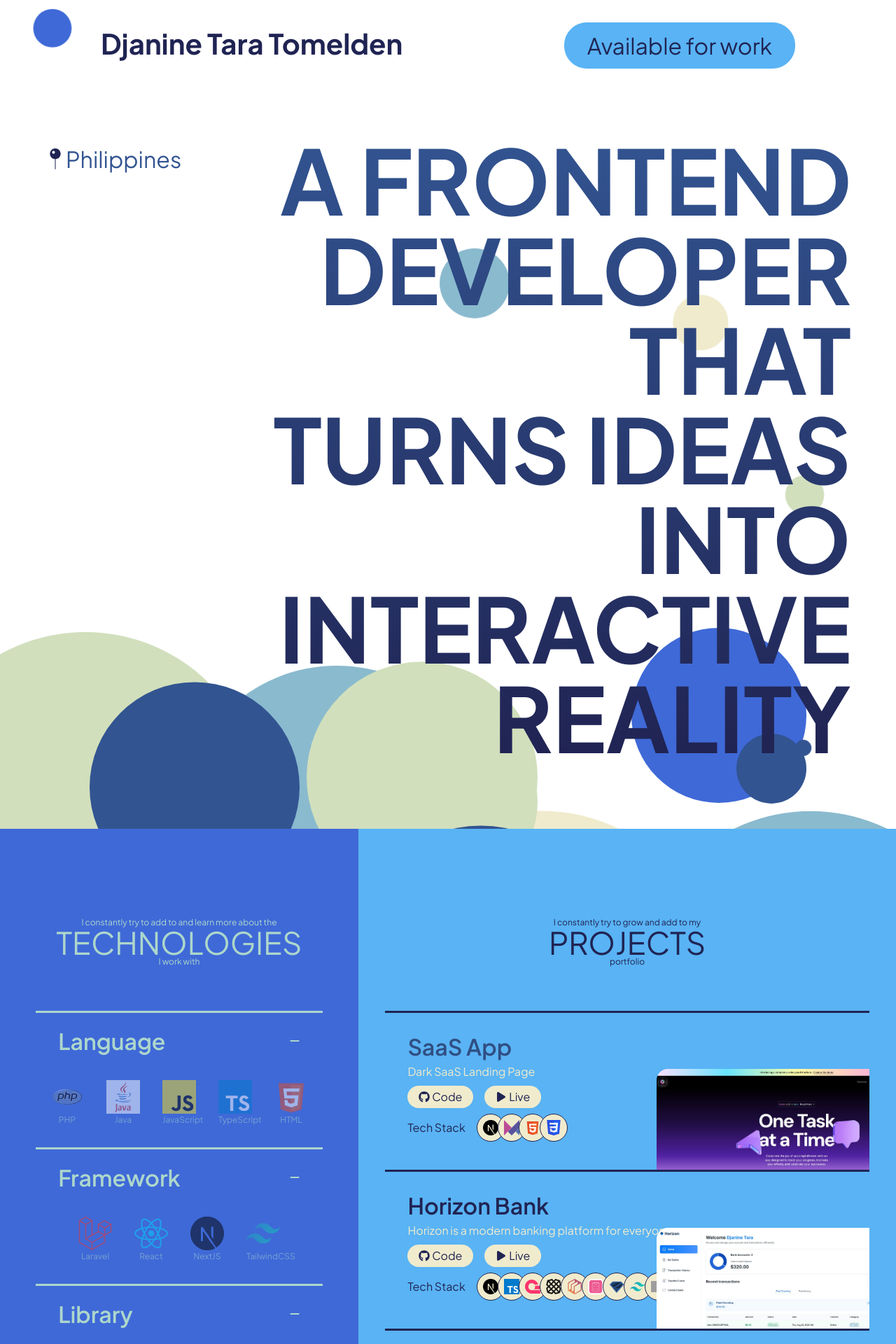
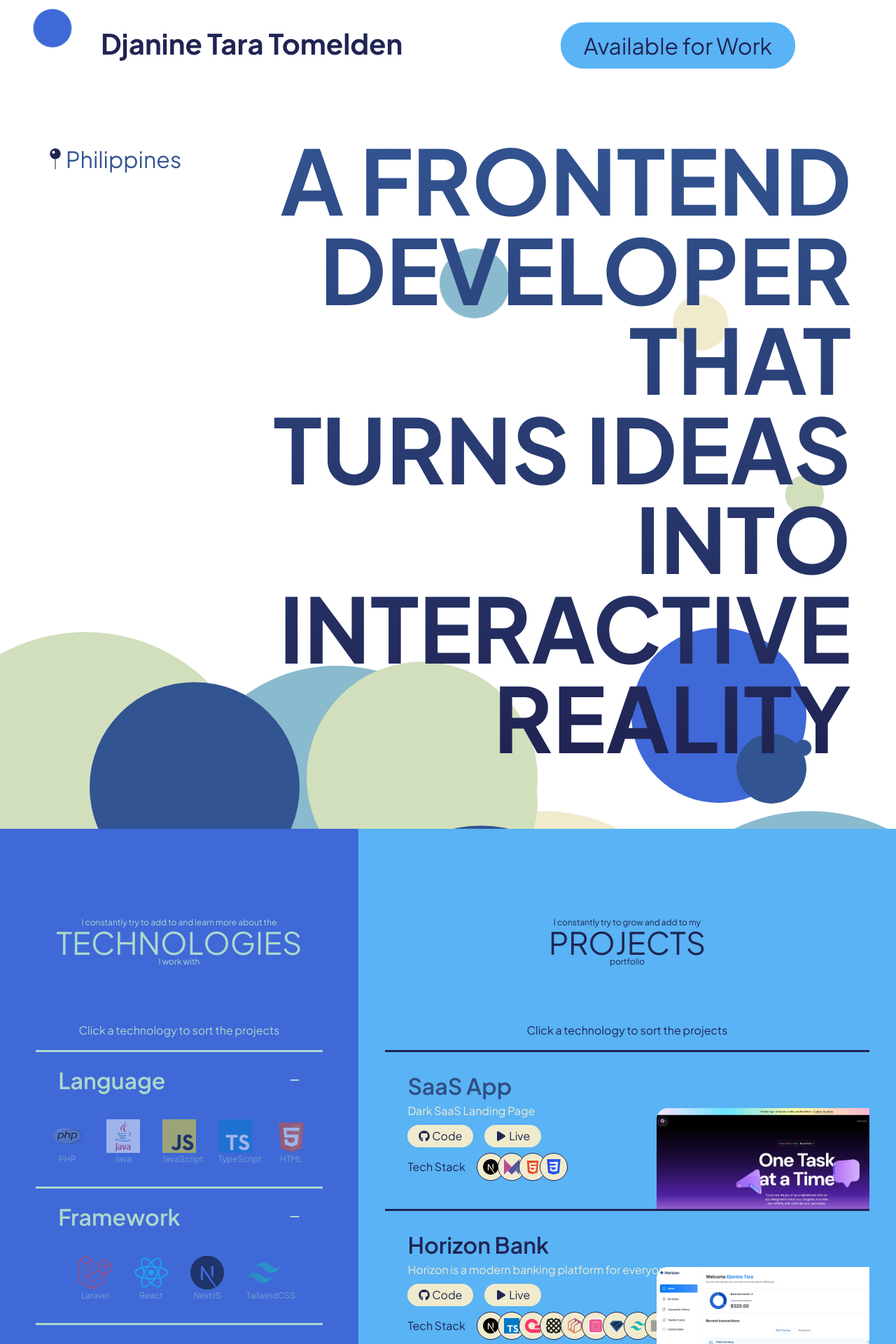
Before and after one commit to deejaneen/myportfoliov2, a Next.js app: page / in a window 1280 px wide. Shown: the top 1920 px of the page at 70% size. Built offline with nearby package versions, Linux system fonts and the light colour scheme; grey boxes are pictures that could not be loaded.

Commit message:
Add files via upload

```diff
--- a/src/SectionHeader/SectionHeader.tsx
+++ b/src/SectionHeader/SectionHeader.tsx
@@ -1,14 +1,18 @@
-import React from 'react'
-import './SectionHeader.css'
+import React from "react";
+import "./SectionHeader.css";
 
-const SectionHeader = ({title, aboveTitle, belowTitle}: SectionHeaderProps) => {
+const SectionHeader = ({
+  title,
+  aboveTitle,
+  belowTitle,
+}: SectionHeaderProps) => {
   return (
-    <hgroup className='header-2-align'>
-       <span className='paragraph'>{aboveTitle}</span>
-        <h2 className='header-2 uppercase'>{title}</h2>
-        <span className='paragraph'>{belowTitle}</span>
-    </hgroup>
-  )
-}
+    <h2 className="header-2-align">
+      <span className="paragraph">{aboveTitle}</span>
+      <span className="header-2 uppercase">{title}</span>
+      <span className="paragraph">{belowTitle}</span>
+    </h2>
+  );
+};
 
-export default SectionHeader
+export default SectionHeader;
--- a/src/components/Navbar/Navbar.css
+++ b/src/components/Navbar/Navbar.css
@@ -12,20 +12,52 @@
 
 .navbar-button {
   mix-blend-mode: difference;
+  display: flex;
+  flex-direction: column;
 }
 
 .navbar-item {
   mix-blend-mode: difference;
 }
 .button {
-  border: 1px solid #59B3F4;
-  background: #59B3F4;
+  border: 1px solid #59b3f4;
+  background: #59b3f4;
   padding: 8px 32px;
   border-radius: 2rem;
   transition: transform 0.1s ease;
 }
 .button:hover {
   transform: scale(1.05);
+}
+
+.text-hidden {
+  animation: moveUp 0.1s ease-out;
+  display: none;
+}
+.text-active {
+  display: block;
+  animation: moveCenter 0.1s ease-out;
+}
+
+@keyframes moveUp {
+  0% {
+    transform: translateY(0px);
+    opacity: 1;
+  }
+  100% {
+    transform: translateY(-20px);
+    opacity: 0;
+  }
+}
+@keyframes moveCenter {
+  0% {
+    transform: translateY(20px);
+    opacity: 0;
+  }
+  100% {
+    transform: translateY(0px);
+    opacity: 1;
+  }
 }
 
 @media screen and (max-width: 2000px) {
--- a/src/components/Navbar/Navbar.tsx
+++ b/src/components/Navbar/Navbar.tsx
@@ -1,14 +1,19 @@
 "use client";
-import React from "react";
+import React, { useState } from "react";
 import "./Navbar.css";
 import { motion } from "framer-motion";
 
 const Navbar = () => {
+  const [buttonWhileHover, setbuttonWhileHover] = useState(false);
   return (
     <nav className="navbar__container mix-blend-difference">
       <ul className="flex justify-between w-full">
         <li>
-          <a href="#" className="navbar-item flex-center" aria-label="Link that redirects to home page">
+          <a
+            href="#"
+            className="navbar-item flex-center"
+            aria-label="Link that redirects to home page"
+          >
             Djanine Tara Tomelden
           </a>
         </li>
@@ -19,8 +24,20 @@ const Navbar = () => {
             download
             className=" navbar-button button flex-center"
             aria-label="Link that downloads resume"
+            onMouseEnter={() => setbuttonWhileHover(true)}
+            onMouseLeave={() => setbuttonWhileHover(false)}
           >
-            Available for work
+            <span
+              className={`${buttonWhileHover ? "text-hidden" : "text-active"}`}
+            >
+              Available for Work
+            </span>
+            <span
+              className={`${buttonWhileHover ?
+                "text-active" : "text-hidden"}`}
+            >
+              Download Resume
+            </span>
           </motion.a>
         </li>
       </ul>
--- a/src/components/ProjectsAndTechnologies/ProjectsAndTechnologies.css
+++ b/src/components/ProjectsAndTechnologies/ProjectsAndTechnologies.css
@@ -33,6 +33,9 @@
   display: flex;
   align-items: center;
   flex-direction: column;
+}
+.technology-sort-instructions{
+  padding: 1rem 0;
 }
 .technology-accordion {
   width: 80%;
--- a/src/components/ProjectsAndTechnologies/ProjectsAndTechnologies.tsx
+++ b/src/components/ProjectsAndTechnologies/ProjectsAndTechnologies.tsx
@@ -59,7 +59,7 @@ const ProjectsAndTechnologies = () => {
 
   return (
     <div className="bg-seafoam flex flex-row projectstechnologies__container">
-      <aside className="technologies text-seafoam">
+      <section className="technologies text-seafoam">
         <SectionHeader
           title="TECHNOLOGIES"
           aboveTitle="I constantly try to add to and learn more about the"
@@ -67,6 +67,7 @@ const ProjectsAndTechnologies = () => {
         />
         <div className="technology-accordion">
           <ul className="flex flex-col items-center justify-center pt-16">
+            <p  className="technology-sort-instructions">Click a technology to sort the projects</p>
             {category.map((elem) => {
               const { id, category } = elem;
               return (
@@ -84,9 +85,7 @@ const ProjectsAndTechnologies = () => {
                   </div>
                   <AnimatePresence>
                     {isOpen[id] && (
-                      <motion.ul
-                        className="flex items-center justify-center mapped-items-container"
-                      >
+                      <motion.ul className="flex items-center justify-center mapped-items-container">
                         {items
                           .filter((item) => item.category === category)
                           .map((elem) => {
@@ -122,7 +121,7 @@ const ProjectsAndTechnologies = () => {
             })}
           </ul>
         </div>
-      </aside>
+      </section>
       <section className="projects text-primary">
         <SectionHeader
           title="PROJECTS"
@@ -131,6 +130,7 @@ const ProjectsAndTechnologies = () => {
         />
         <div className="projects-section">
           <ul className="flex flex-col items-center justify-center pt-16">
+          <p className="technology-sort-instructions">Click a technology to sort the projects</p>
             {filteredProjects.map((projects) => {
               const {
                 id,
@@ -156,10 +156,20 @@ const ProjectsAndTechnologies = () => {
                       </h3>
                       <p className="project-description">{des}</p>
                       <div className="project-buttons">
-                        <a className="flex items-center justify-center" href={codeLink} target="_blank" aria-label={`Link that redirects to ${title} website repository on github`}>
+                        <a
+                          className="flex items-center justify-center"
+                          href={codeLink}
+                          target="_blank"
+                          aria-label={`Link that redirects to ${title} website repository on github`}
+                        >
                           <FaGithub /> &nbsp;Code
                         </a>
-                        <a className="flex items-center justify-center"  href={liveLink} target="_blank" aria-label={`Link that redirects to ${title} website`}>
+                        <a
+                          className="flex items-center justify-center"
+                          href={liveLink}
+                          target="_blank"
+                          aria-label={`Link that redirects to ${title} website`}
+                        >
                           <FaPlay /> &nbsp;Live
                         </a>
                       </div>
@@ -174,15 +184,20 @@ const ProjectsAndTechnologies = () => {
                               transform: `translateX(-${5 * index * 2}px)`,
                             }}
                           >
-                              <img
-                                src={icon}
-                                alt={title}
-                                className="object-contain"
-                              />
+                            <img
+                              src={icon}
+                              alt={title}
+                              className="object-contain"
+                            />
                           </motion.span>
                         ))}
                       </div>
-                      <a href={liveLink} className="image-container hidden lg:block" target="_blank" aria-label={`Link that redirects to ${title} website`}>
+                      <a
+                        href={liveLink}
+                        className="image-container hidden lg:block"
+                        target="_blank"
+                        aria-label={`Link that redirects to ${title} website`}
+                      >
                         <Image
                           src={img}
                           alt={title}
```
Also changed, not shown: src/components/Hero/Hero.tsx (+4 -4 lines), src/components/ProjectsAndTechnologies/projects.ts (+11 -0 lines). Lines whose indentation alone changed are shown as unchanged.
